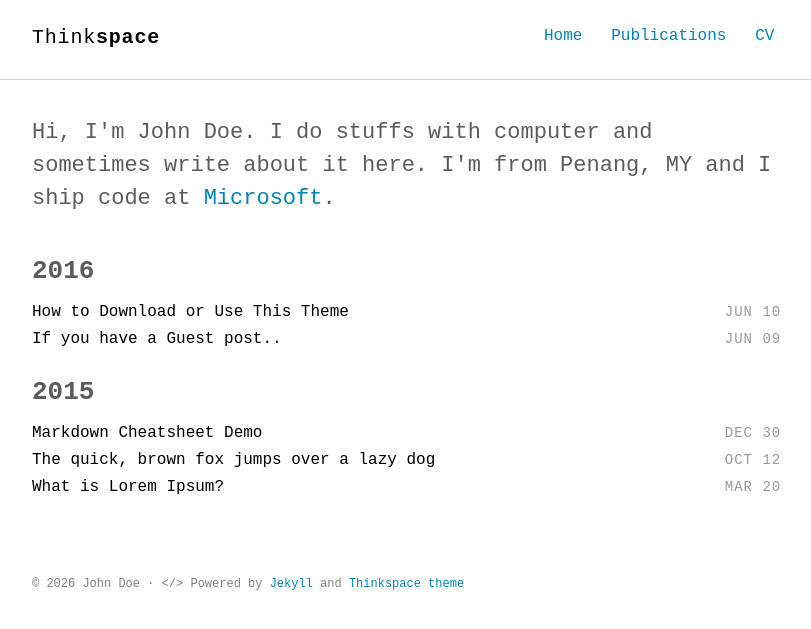
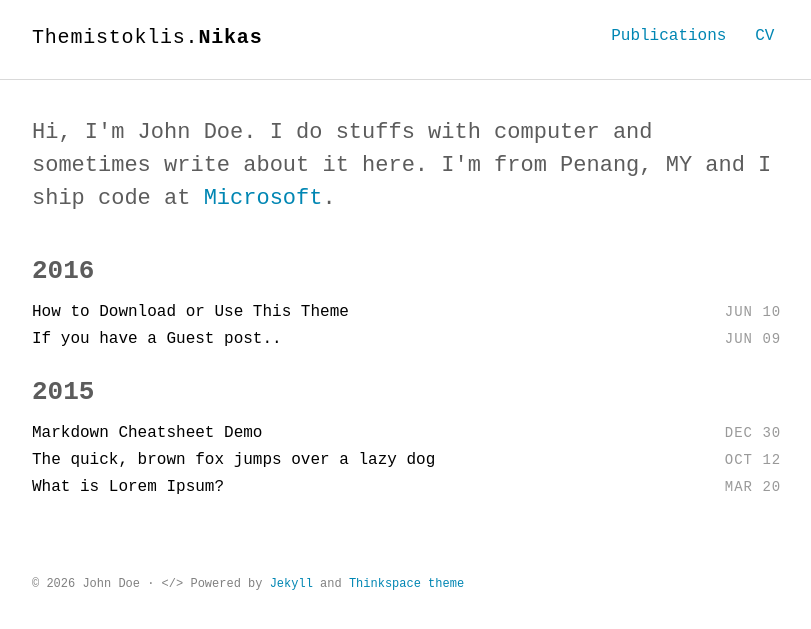
Before and after one commit to tnikas/tnikas.github.io, a Jekyll site: the page built from index.html, in a window 1280 px wide. Shown: the top 629 px of the page, without its empty margins (232-1043 px from the left). Built offline with Jekyll 4.4.1, drawn with Linux system fonts in a browser that asks for light colours; some web fonts are replaced.

Commit message:
Simplify navbar

```diff
--- a/_config.yml
+++ b/_config.yml
@@ -1,6 +1,6 @@
 # Site settings
-title_left    : "Think"
-title_right   : "space" # default: ""
+title_left    : "Themistoklis."
+title_right   : "Nikas" # default: ""
 description   : "Minimalist Jekyll theme for technical writing blog."
 keywords      : "Jekyll, theme, free, download, SEO, blog, web, minimalist, thinkspace"
 url           : "https://tnikas.github.io" # site url
@@ -37,8 +37,6 @@ plugins:
 
 # navbar pages
 navbar:
-  - title: Home
-    url: /
   - slug: publications
     title: Publications
   - title: CV
```
